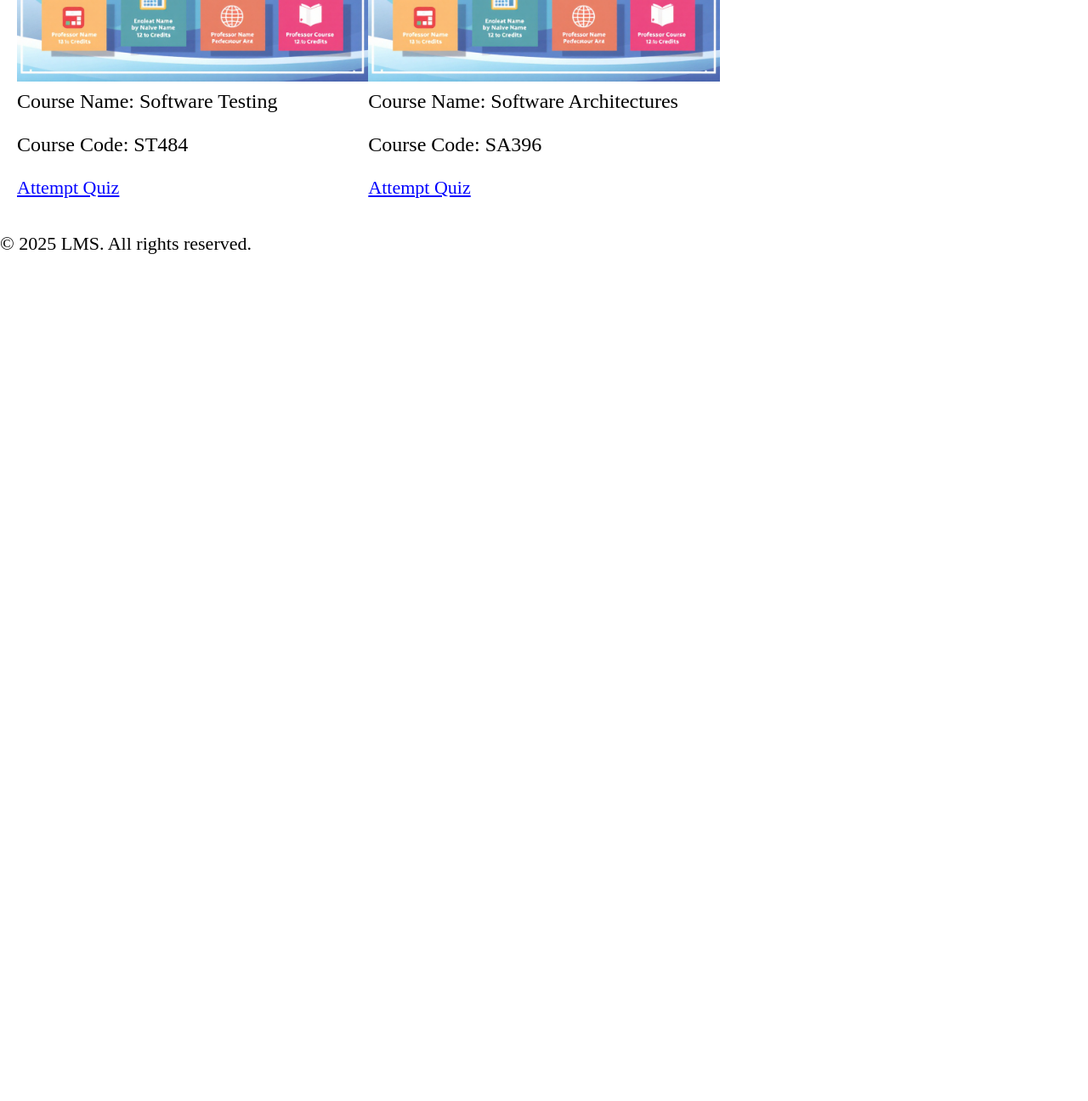
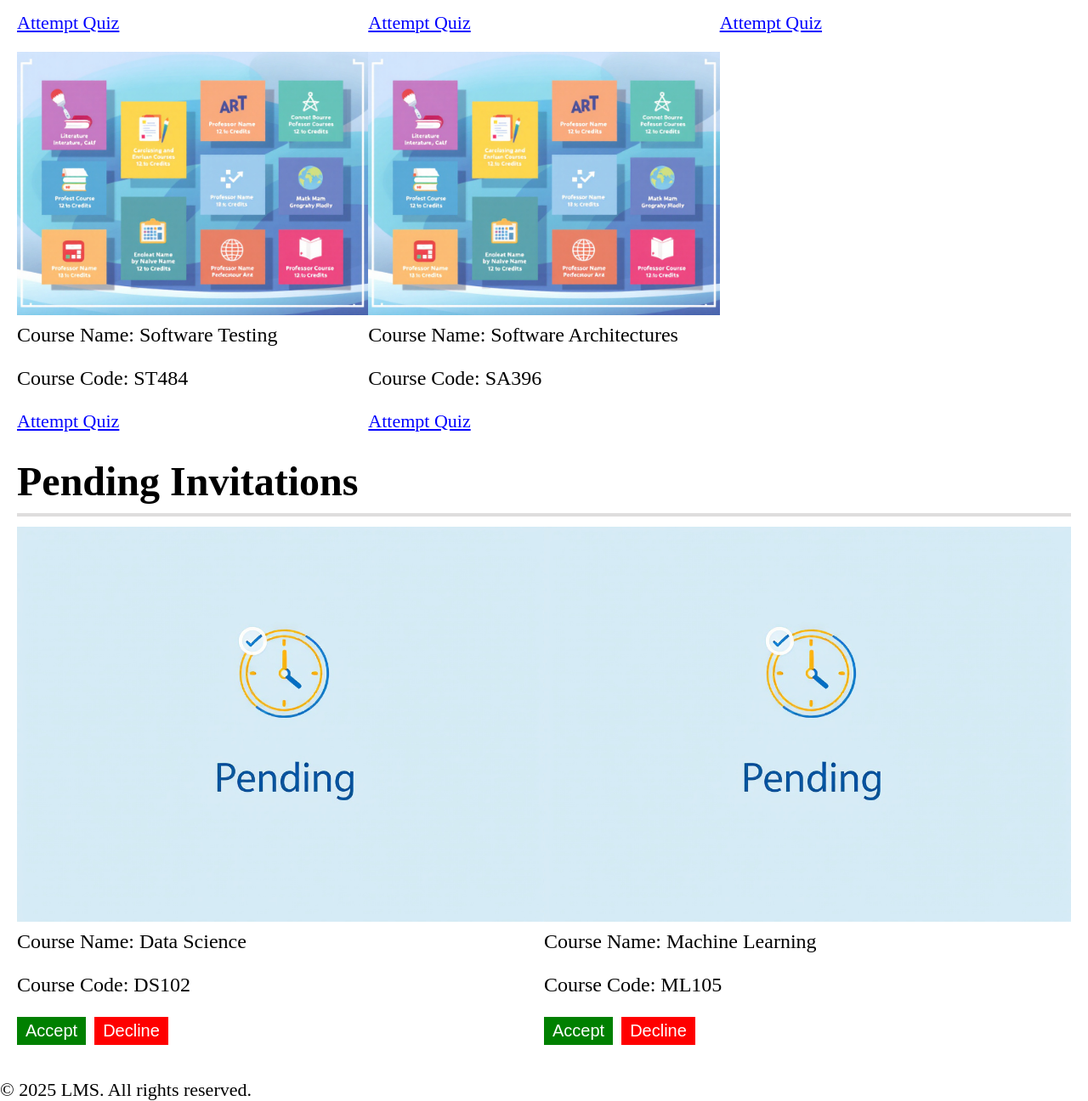
Before and after one commit to Mamoon-K/ENSF381-Assignment-1, a plain HTML site: page course_view.html in a window 1280 px wide. Shown: the part 1070-2366 px from the top of the page at 85% size. Before the commit the page ends 1370 px from the top, so only its background shows below. Drawn offline with Linux system fonts and the light colour scheme.

Commit message:
almost done courses page

```diff
--- a/course_view.html
+++ b/course_view.html
@@ -24,13 +24,13 @@
         }
 
         header img {
-            width: 100px;
-            height: 100px;
+            width: 200px;
+            height: 200px;
             margin-bottom: 10px;
         }
 
         header h1 {
-            font-size: 36px;
+            font-size: 56px;
             margin: 0;
             font-weight: bold;
         }
@@ -41,23 +41,23 @@
         }
 
         h2 {
-            font-size: 28px;
+            font-size: 38px;
             font-weight: bold;
             margin-bottom: 10px;
         }
 
         /* Homepage Link */
         .homepage-link {
-            font-size: 22px;
+            font-size: 27px;
             color: purple;
             text-decoration: underline;
             display: block;
             margin-bottom: 10px;
         }
 
-        /* Enrolled Courses Title */
+        /* Section Title */
         .section-title {
-            font-size: 28px;
+            font-size: 48px;
             font-weight: bold;
             margin-top: 10px;
         }
@@ -100,6 +100,28 @@
             color: blue;
             text-decoration: underline;
         }
+
+        /* Pending Invitations Section */
+        .button-container {
+            display: flex;
+            gap: 10px;
+        }
+
+        .accept-btn {
+            background-color: green;
+            color: white;
+            padding: 5px 10px;
+            border: none;
+            font-size: 20px;
+        }
+
+        .decline-btn {
+            background-color: red;
+            color: white;
+            padding: 5px 10px;
+            border: none;
+            font-size: 20px;
+        }
     </style>
 </head>
 <body>
@@ -110,9 +132,10 @@
 
     <main>
         <h2>LMS - Course View</h2>
-
+        <br>
+        <br>
         <a href="index.html" class="homepage-link">Homepage</a>
-
+        <br>
         <form>
             <label for="select">Select Term:</label>
             <select name="select" id="s1">
@@ -122,6 +145,7 @@
                 <option value="f23">Fall 2023</option>
             </select>
         </form>
+        <br>
 
         <h2 class="section-title">Enrolled Courses</h2>
         <hr>
@@ -162,7 +186,33 @@
                     <p class="course-text">Course Code: SA396</p>
                     <a href="attempt_quiz.html" class="quiz-link">Attempt Quiz</a>
                 </td>
-                <td></td> <!-- Empty Column -->
+                <td></td>
+            </tr>
+        </table>
+
+        <h2 class="section-title">Pending Invitations</h2>
+        <hr>
+
+        <table>
+            <tr>
+                <td>
+                    <img src="course2.jpg" alt="Pending">
+                    <p class="course-text">Course Name: Data Science</p>
+                    <p class="course-text">Course Code: DS102</p>
+                    <div class="button-container">
+                        <button class="accept-btn">Accept</button>
+                        <button class="decline-btn">Decline</button>
+                    </div>
+                </td>
+                <td>
+                    <img src="course2.jpg" alt="Pending">
+                    <p class="course-text">Course Name: Machine Learning</p>
+                    <p class="course-text">Course Code: ML105</p>
+                    <div class="button-container">
+                        <button class="accept-btn">Accept</button>
+                        <button class="decline-btn">Decline</button>
+                    </div>
+                </td>
             </tr>
         </table>
     </main>
```
